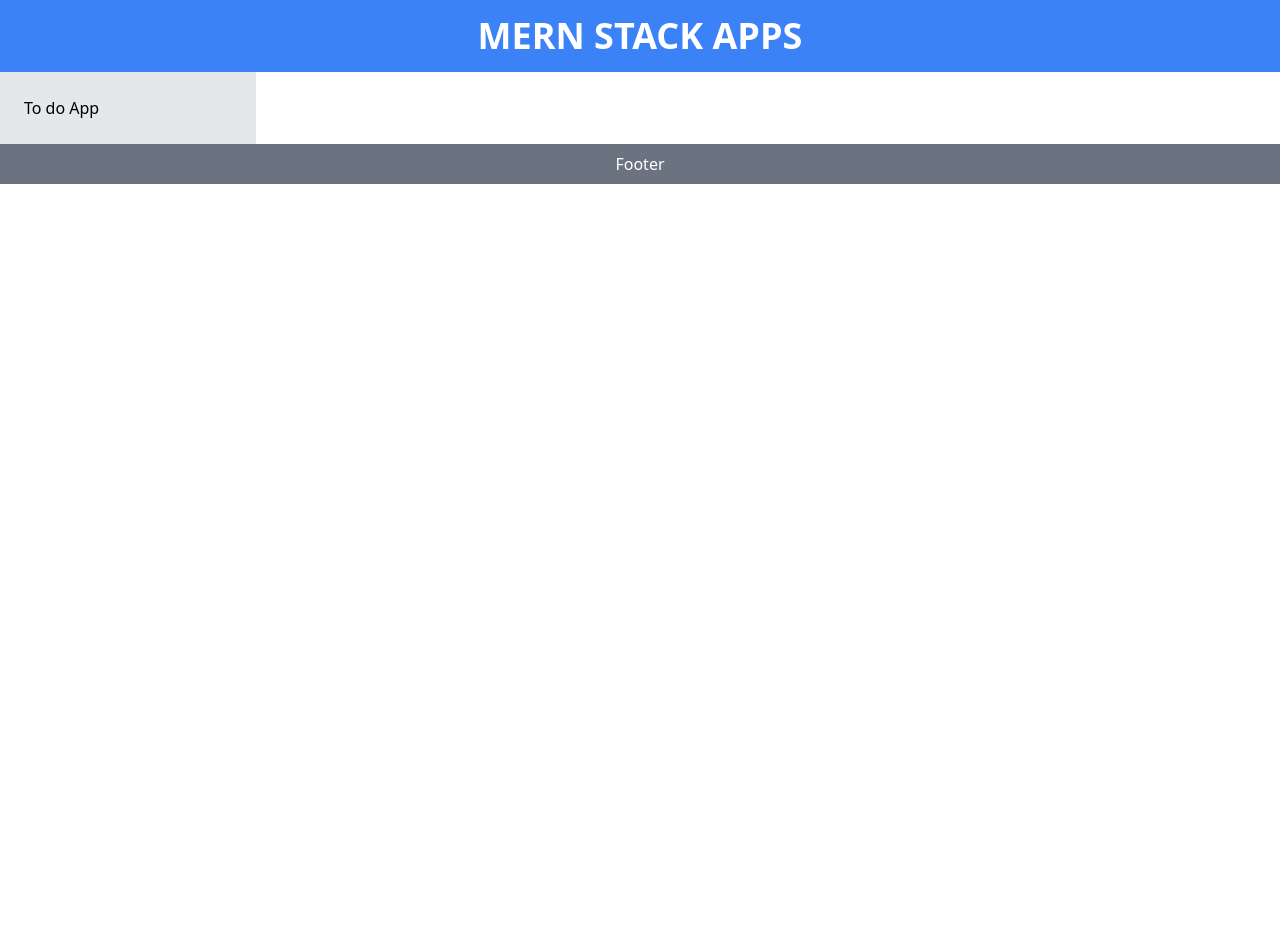
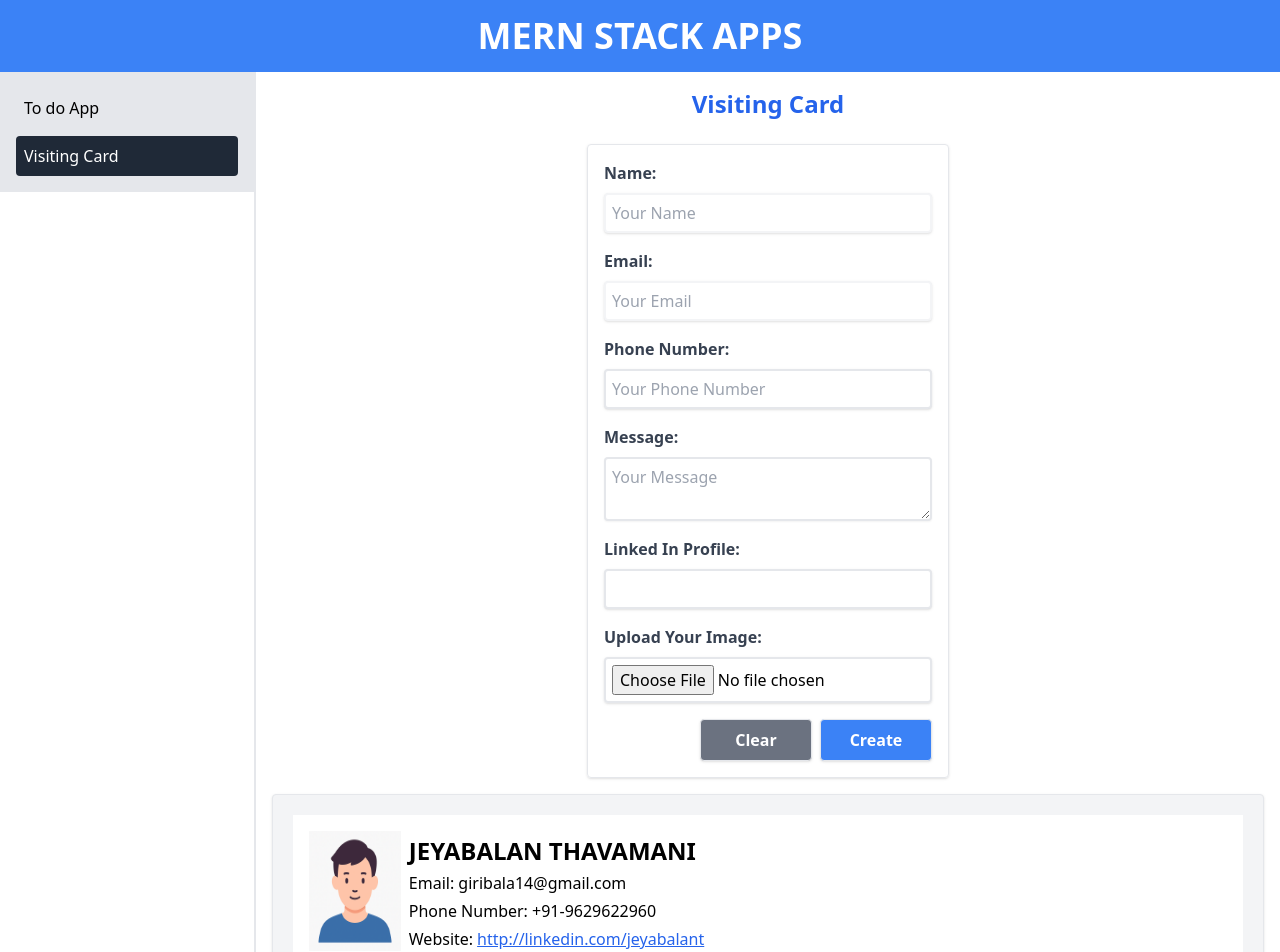
Before and after one commit to Jeyabalan/mern-stack-apps, a React (Create React App) app in the folder frontend/: page /visiting-card in a window 1280 px wide. Shown: the top 952 px of the page. Before the commit the page ends 800 px from the top, so only its background shows below. Built offline with nearby package versions, Linux system fonts and the light colour scheme.

Commit message:
visiting card implemented

```diff
--- a/frontend/src/App.tsx
+++ b/frontend/src/App.tsx
@@ -8,6 +8,7 @@ import {
   Routes,
 } from "react-router-dom";
 import Todo from "./pages/todo-app/todo";
+import VisitingCard from "./pages/visiting-card";
 
 function App() {
   return (
@@ -45,6 +46,7 @@ function App() {
           <main className="flex-1 p-4 bg-white">
             <Routes>
               <Route path="/" element={<Todo />} />
+              <Route path="/visiting-card" element={<VisitingCard />} />
             </Routes>
           </main>
         </section>
--- /dev/null
+++ b/frontend/src/pages/visiting-card/index.tsx
@@ -0,0 +1,122 @@
+import React, { useRef } from "react";
+import PreviewCard from "./preview-card";
+
+const VisitingCard = () => {
+  const formRef = useRef<HTMLFormElement>(null);
+
+  const clearForm = (e: React.MouseEvent<HTMLButtonElement>) => {
+    e.preventDefault();
+    formRef.current?.reset();
+  };
+
+  const createVisitingCard = (e: React.MouseEvent<HTMLFormElement>) => {
+    e.preventDefault();
+    const form = e.currentTarget;
+    const formData = new FormData(form);
+    console.log(Object.fromEntries(formData.entries()));
+  };
+
+  return (
+    <div className="flex flex-col gap-2">
+      <header className="text-blue-600 font-bold text-2xl text-center">
+        Visiting Card
+      </header>
+      <main className="flex flex-col gap-4">
+        <form
+          name="visitingcard-form"
+          className="max-w-lg mx-auto mt-4 p-4 border rounded shadow"
+          onSubmit={createVisitingCard}
+          ref={formRef}
+        >
+          <div className="block mb-4">
+            <label
+              htmlFor="name"
+              className="block text-md font-bold text-gray-700"
+            >
+              Name:
+            </label>
+            <input
+              type="text"
+              name="name"
+              placeholder="Your Name"
+              className="mt-2 w-full block border-2 shadow rounded p-1.5 border-gray-100 focus:border-blue-500 focus:ring-1 focus:ring-blue-500 outline-none"
+            />
+          </div>
+          <div className="block mb-4">
+            <label htmlFor="email" className="block font-bold text-gray-700">
+              Email:
+            </label>
+            <input
+              type="text"
+              name="email"
+              placeholder="Your Email"
+              className="block w-full mt-2 border-2 rounded shadow p-1.5 border-gray-100 focus:border-blue-500 focus:ring-1 focus:ring-blue-500 outline-none"
+            />
+          </div>
+          <div className="block mb-4">
+            <label
+              htmlFor="phoneNumber"
+              className="block text-gray-700 font-bold"
+            >
+              Phone Number:
+            </label>
+            <input
+              type="text"
+              name="phoneNumber"
+              placeholder="Your Phone Number"
+              className="mt-2 w-full border-2 rounded shadow p-1.5 focus:border-blue-500 focus:ring-1 focus:ring-blue-500 outline-none"
+            />
+          </div>
+          <div className="block mb-4">
+            <label htmlFor="message" className="block font-bold text-gray-700">
+              Message:
+            </label>
+            <textarea
+              name="message"
+              placeholder="Your Message"
+              className="block w-full p-1.5 mt-2 border-2 rounded shadow-sm focus:border-blue-500 focus:ring-1 focus:ring-blue-500 outline-none"
+            ></textarea>
+          </div>
+          <div className="block mb-4">
+            <label htmlFor="profile" className="block font-bold text-gray-700">
+              Linked In Profile:
+            </label>
+            <input
+              type="text"
+              name="profile"
+              className="block w-full border-2 rounded shadow p-1.5 mt-2 focus:border-blue-500 focus:ring-1 focus:ring-blue-500 outline-none"
+            />
+          </div>
+          <div className="block mb-4">
+            <label htmlFor="image" className="block font-bold text-gray-700">
+              Upload Your Image:
+            </label>
+            <input
+              name="image"
+              type="file"
+              accept="image/*"
+              className="mt-2 w-full border-2 rounded shadow p-1.5"
+            ></input>
+          </div>
+          <div className="flex flex-row gap-2 justify-end">
+            <button
+              onClick={clearForm}
+              className="border rounded shadow p-2 w-28 bg-gray-500 text-white font-bold hover:bg-gray-600"
+            >
+              Clear
+            </button>
+            <button
+              type="submit"
+              className="border rounded shadow p-2 w-28 bg-blue-500 text-white font-bold hover:bg-blue-600"
+            >
+              Create
+            </button>
+          </div>
+        </form>
+        <PreviewCard />
+      </main>
+    </div>
+  );
+};
+
+export default VisitingCard;
--- /dev/null
+++ b/frontend/src/pages/visiting-card/preview-card.tsx
@@ -0,0 +1,28 @@
+import React from "react";
+
+const PreviewCard = () => {
+  return (
+    <div className="bg-gray-100 w-full block border rounded shadow p-5">
+      <div className="bg-white p-4 flex flex-row gap-2">
+        <img src="assets/avathar.png" alt="Avathar Image" width="10%" />
+        <div className="flex flex-col">
+          <p className="font-bold text-2xl mt-1">JEYABALAN THAVAMANI</p>
+          <p className=" mt-1">Email: giribala14@gmail.com</p>
+          <p className=" mt-1">Phone Number: +91-9629622960</p>
+          <div className="flex flex-row gap-1  mt-1">
+            <p>Website:</p>
+            <a
+              href="http://linkedin.com/jeyabalant"
+
+              className="underline text-blue-600"
+            >
+              http://linkedin.com/jeyabalant
+            </a>
+          </div>
+        </div>
+      </div>
+    </div>
+  );
+};
+
+export default PreviewCard;
--- a/frontend/src/utils/constants.ts
+++ b/frontend/src/utils/constants.ts
@@ -1 +1,4 @@
-export const menus = [{ name: "To do App", link: "/" }];
+export const menus = [
+  { name: "To do App", link: "/" },
+  { name: "Visiting Card", link: "/visiting-card" },
+];
```
Also changed, not shown: frontend/public/assets/avathar.png (added).
